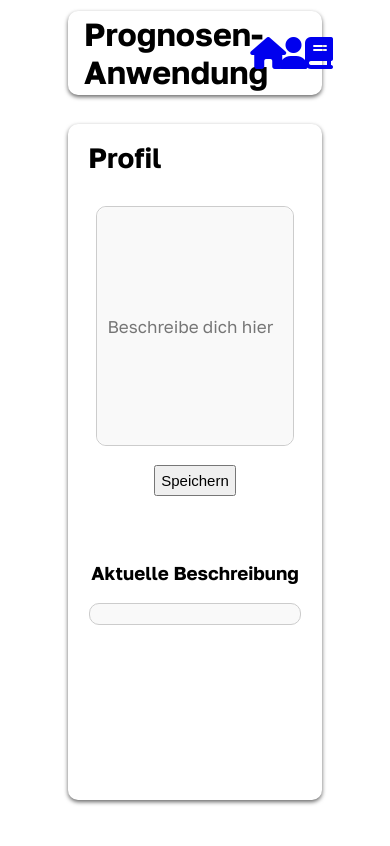
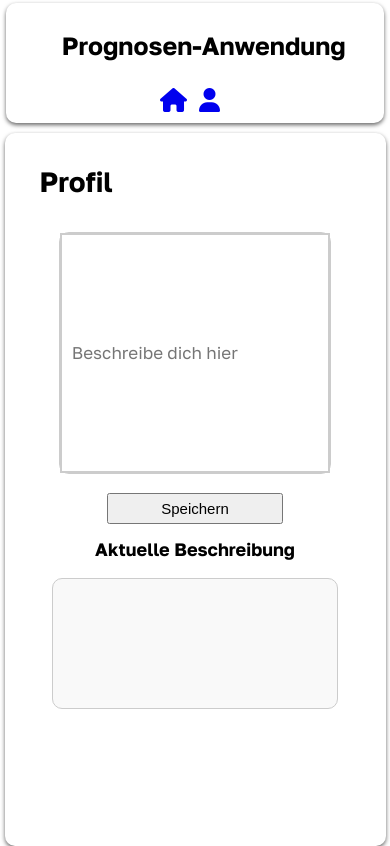
Before and after one commit to brkseyrek/BA-Prognose-, a Flask app: page /profile.html in a window 390 px wide. Before the commit the page ends 805 px from the top, so only its background shows below. Run offline with Flask 3, Linux system fonts and the light colour scheme; parts of the project's set-up code (start-up, migrations or seed data) failed here and were passed over; some libraries are stand-ins or nearby versions.

Commit message:
mobile optimization

```diff
--- a/static/profile.css
+++ b/static/profile.css
@@ -15,6 +15,74 @@ body {
   font-family: "Golos Text", sans-serif;
 }
 
+/* Mobile Styles */
+@media only screen and (max-width: 768px) {
+  body {
+    width: 90%;
+    padding-top: 20px;
+  }
+
+  .main {
+    width: 100%;
+    max-height: none;
+    min-height: 90%;
+    padding: 15px;
+  }
+
+  .main-title {
+    height: auto;
+    justify-content: center;
+  }
+
+  .main-title h1 {
+    margin-left: 0;
+    font-size: 22px;
+    text-align: center;
+  }
+
+  .main-top {
+    height: auto;
+    flex-direction: column;
+  }
+
+  #query-form {
+    width: 100%;
+    font-size: 14px;
+  }
+
+  #description {
+    width: 100%;
+    font-size: 14px;
+    height: auto;
+    padding: 10px;
+  }
+
+  .main-mid {
+    height: auto;
+  }
+
+  .submit-button {
+    width: 50%;
+    top: auto;
+    text-align: center;
+    justify-content: center;
+  }
+
+  .main-bottom {
+    height: auto;
+  }
+
+  #description-display {
+    width: 90%;
+    font-size: 14px;
+    min-height: 40%;
+  }
+
+  .current-description h3 {
+    font-size: 18px;
+  }
+}
+
 .main {
   display: flex;
   flex-direction: column;
@@ -24,7 +92,6 @@ body {
   justify-content: center;
   align-items: center;
   height: 89%;
-
   border-radius: 10px;
 }
 
@@ -108,24 +175,6 @@ body {
   align-content: center;
 }
 
-#result {
-  border: 1px solid black;
-  z-index: 0;
-  top: 15px;
-  position: relative;
-}
-
-#description {
-  border-radius: 10px;
-  width: 100%;
-  height: 100%;
-  border: 0;
-  background-color: #f9f9f9;
-  align-items: center;
-  justify-content: center;
-  padding: 10px;
-}
-
 #description-display {
   top: -50px;
   border-radius: 10px;
--- a/static/topnav.css
+++ b/static/topnav.css
@@ -11,6 +11,52 @@
   top: -13%;
   position: relative;
   height: 11%;
+}
+
+/* Mobile Styles */
+@media only screen and (max-width: 768px) {
+  .topnav {
+    top: 0%;
+    flex-direction: column;
+    height: auto;
+    margin-bottom: 10px;
+    padding: 10px;
+    width: 102%;
+    justify-content: center;
+    align-items: center;
+  }
+
+  .topnav-left {
+    width: 100%;
+    justify-content: center;
+    margin-left: 0;
+    margin-bottom: 10px;
+    align-items: center;
+  }
+
+  .topnav-left h1 {
+    font-size: 25px;
+    text-align: center;
+  }
+
+  .topnav-right {
+    width: 100%;
+    justify-content: space-around;
+    margin-right: 0;
+  }
+
+  .topnav-right-home,
+  .topnav-right-profile,
+  .topnav-right-ba {
+    width: auto;
+    height: auto;
+  }
+
+  .topnav-right-home i,
+  .topnav-right-profile i,
+  .topnav-right-ba i {
+    font-size: 1.5rem;
+  }
 }
 
 .topnav-left {
--- a/templates/index.html
+++ b/templates/index.html
@@ -42,9 +42,6 @@
         </div>
         <div class="topnav-right-profile">
           <a href="./profile.html"><i class="fa-solid fa-user fa-2x"></i></a>
-        </div>
-        <div class="topnav-right-ba">
-          <a href="./ba.html"><i class="fa-solid fa-book fa-2x"></i></a>
         </div>
       </div>
     </div>
--- a/templates/profile.html
+++ b/templates/profile.html
@@ -44,9 +44,6 @@
         </div>
         <div class="topnav-right-profile">
           <a href="/profile.html"><i class="fa-solid fa-user fa-2x"></i></a>
-        </div>
-        <div class="topnav-right-ba">
-          <a href="/ba.html"><i class="fa-solid fa-book fa-2x"></i></a>
         </div>
       </div>
     </div>
```
Also changed, not shown: static/style.css (+64 -0 lines).
